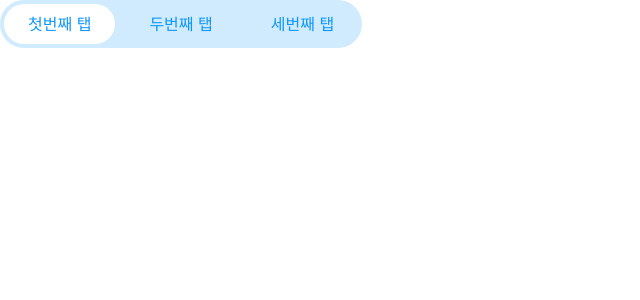
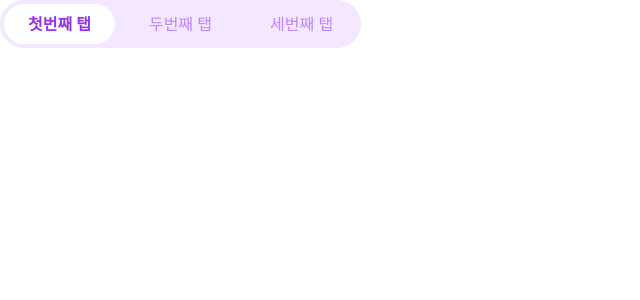
Before and after one commit to uniqueeest/next_practice, a Next.js app: page / in a window 1280 px wide. Shown: the top 300 px of the page, without its empty margins (0-640 px from the left). Built offline with nearby package versions, Linux system fonts and the light colour scheme.

Commit message:
fix: 탭 패널 추가

```diff
--- a/src/components/Tabs/index.tsx
+++ b/src/components/Tabs/index.tsx
@@ -1,11 +1,21 @@
 'use client';
 
-import { createContext, useContext, useState } from 'react';
+import { useState, useContext, createContext, ReactNode } from 'react';
 import { twMerge } from 'tailwind-merge';
 
-const TabContext = createContext(null);
+type TabContextType = {
+  selectedIndex: string;
+  setSelectedIndex: (value: string) => void;
+};
 
-export const Tabs = ({ defaultValue, children }) => {
+const TabContext = createContext<TabContextType | null>(null);
+
+interface TabsProps {
+  defaultValue: string;
+  children: ReactNode;
+}
+
+export const Tabs = ({ defaultValue, children }: TabsProps) => {
   const [selectedIndex, setSelectedIndex] = useState(defaultValue);
 
   const providerValue = { selectedIndex, setSelectedIndex };
@@ -17,17 +27,26 @@ export const Tabs = ({ defaultValue, children }) => {
   );
 };
 
-const List = ({ children }) => {
+interface ListProps {
+  children: ReactNode;
+}
+
+const List = ({ children }: ListProps) => {
   return (
     <div>
-      <div className="flex gap-[10px] p-1 w-fit rounded-[36px] bg-[#D0EAFE] text-[#0E97FF]">
+      <div className="flex gap-[10px] p-1 w-fit rounded-[36px] bg-[#F3E8FF] text-[#C084FC] font-medium shadow-wip-tab">
         {children}
       </div>
     </div>
   );
 };
 
-const Trigger = ({ value, text }) => {
+interface TriggerProps {
+  value: string;
+  text: string;
+}
+
+const Trigger = ({ value, text }: TriggerProps) => {
   const context = useContext(TabContext);
   const isActive = context.selectedIndex === value;
 
@@ -38,7 +57,7 @@ const Trigger = ({ value, text }) => {
   return (
     <button
       className={twMerge(
-        isActive ? 'rounded-[36px] bg-white' : '',
+        isActive ? 'rounded-[36px] bg-white text-[#9333EA] font-semibold' : '',
         'py-2 px-6'
       )}
       onClick={handleClickTab}
@@ -48,5 +67,23 @@ const Trigger = ({ value, text }) => {
   );
 };
 
+interface PanelProps {
+  value: string;
+  children: ReactNode;
+}
+
+const Panel = ({ value, children }: PanelProps) => {
+  const context = useContext(TabContext);
+
+  return (
+    <div
+      className={twMerge(context.selectedIndex === value ? 'block' : 'hidden')}
+    >
+      {children}
+    </div>
+  );
+};
+
 Tabs.List = List;
 Tabs.Trigger = Trigger;
+Tabs.Panel = Panel;
```
